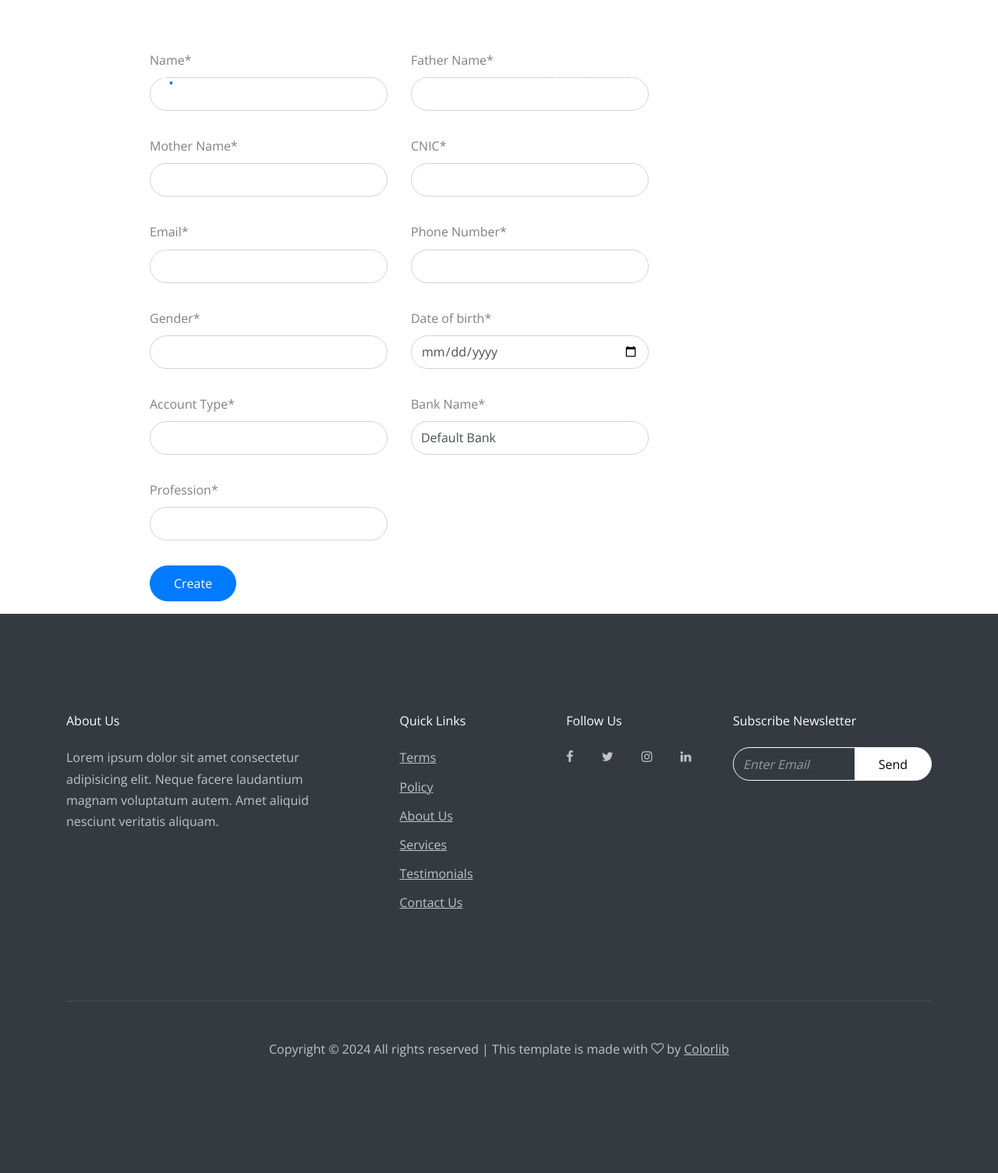
After one commit to ahsan123-png/banking-system, a Django app: template bankingApp/banking_templates/templates/openAcc.html in a window 1280 px wide. The commit adds this page. Shown: the whole page at 78% size. Run offline with Django 4.2, Linux system fonts and the light colour scheme; the template is opened without the code that fills it: values that come from a table or form of the project are taken from there, others are empty; some libraries are stand-ins or nearby versions; some web fonts are replaced.

Commit message:
update features

```diff
--- a/bankingApp/bankingApp/settings.py
+++ b/bankingApp/bankingApp/settings.py
@@ -41,7 +41,7 @@ INSTALLED_APPS = [
     'userRegistration',
     'frontend',
     'crispy_forms',
-    'crispy_bootstrap4',
+    'crispy_bootstrap5',
 
 ]
 
@@ -140,4 +140,6 @@ USE_TZ = True
 # https://docs.djangoproject.com/en/4.1/ref/settings/#default-auto-field
 
 DEFAULT_AUTO_FIELD = 'django.db.models.BigAutoField'
-CRISPY_TEMPLATE_PACK = 'bootstrap4'  # or 'bootstrap5', 'bootstrap3', 'uni_form', etc.
+# CRISPY_TEMPLATE_PACK = 'bootstrap4'  # or 'bootstrap5', 'bootstrap3', 'uni_form', etc.
+CRISPY_ALLOWED_TEMPLATE_PACKS = "bootstrap5"
+CRISPY_TEMPLATE_PACK = "bootstrap5"
--- a/bankingApp/banking_templates/templates/base.html
+++ b/bankingApp/banking_templates/templates/base.html
@@ -6,10 +6,12 @@
   <title>Finances &mdash; Website Template by Colorlib</title>
   <meta charset="utf-8">
   <meta name="viewport" content="width=device-width, initial-scale=1, shrink-to-fit=no">
-
+  <link rel="stylesheet" href="{% static 'django_datepicker/css/datepicker.css' %}">
   <link href="https://fonts.googleapis.com/css?family=Open+Sans:300,400,700" rel="stylesheet">
   <link rel="stylesheet" href="{% static "fonts/icomoon/style.css" %}">
-
+  <link rel="stylesheet" href="https://maxcdn.bootstrapcdn.com/bootstrap/4.0.0/css/bootstrap.min.css">
+  <!-- Include Datepicker CSS -->
+  <link rel="stylesheet" href="https://cdnjs.cloudflare.com/ajax/libs/bootstrap-datepicker/1.9.0/css/bootstrap-datepicker.min.css">
   <link rel="stylesheet" href="{% static "css/bootstrap.min.css" %}">
   <link rel="stylesheet" href="{% static "css/jquery-ui.css" %}">
   <link rel="stylesheet" href="{% static "css/owl.carousel.min.css" %}">
@@ -30,7 +32,7 @@
 
 <body data-spy="scroll" data-target=".site-navbar-target" data-offset="300">
 
-
+  <script src="{% static 'django_datepicker/js/datepicker.js' %}"></script>
   <div id="overlayer"></div>
   <div class="loader">
     <div class="spinner-border text-primary" role="status">
@@ -63,10 +65,10 @@
 
           <div class="col-12 col-md-10 d-none d-xl-block">
             <nav class="site-navigation position-relative text-right" role="navigation">
-              <ul class="site-menu main-menu js-clone-nav mr-auto d-none d-lg-block">
+               <ul class="site-menu main-menu js-clone-nav mr-auto d-none d-lg-block">
                 <li><a href="#home-section" class="nav-link">Home</a></li>
                 <li class="has-children">
-                  <a href="#about-section" class="nav-link">About Us</a>
+                 <!-- <a href="#about-section" class="nav-link">About Us</a>
                   <ul class="dropdown">
                     <li><a href="#team-section" class="nav-link">Team</a></li>
                     <li><a href="#pricing-section" class="nav-link">Pricing</a></li>
@@ -83,11 +85,13 @@
                       </ul>
                     </li>
                   </ul>
-                </li>
+                </li>-->
 
 
-                <li><a href="#blog-section" class="nav-link">Blog</a></li>
-                <li><a href="#contact-section" class="nav-link">Contact</a></li>
+                <li><a href="#blog-section" class="nav-link">Open Account</a></li>
+                <li><a href="#blog-section" class="nav-link">Register</a></li>
+                <li><a href="#blog-section" class="nav-link">Login</a></li>
+                <!--<li><a href="#contact-section" class="nav-link">Contact</a></li> -->
                 <li class="social"><a href="#contact-section" class="nav-link"><span class="icon-facebook"></span></a>
                 </li>
                 <li class="social"><a href="#contact-section" class="nav-link"><span class="icon-twitter"></span></a>
--- /dev/null
+++ b/bankingApp/banking_templates/templates/openAcc.html
@@ -0,0 +1,61 @@
+{% extends "base.html" %}
+{% load crispy_forms_tags %}
+{% block body %}
+<!-- we can also use {%crispy form%} just only one tag that do all work -->
+<div class="fo" style="width:50%; margin-left: 15%; margin-top: 5%;">
+    <form method="POST" action="{% url "register" %}">
+        {% csrf_token %}
+        <div class="row form-group">
+            <div class="col-md-6 mb-3 mb-md-0">
+                {{ form.name|as_crispy_field }}
+            </div>
+            <div class="col-md-6">
+                {{ form.father_name|as_crispy_field }}
+            </div>
+        </div>
+        <div class="row form-group">
+            <div class="col-md-6 mb-3 mb-md-0">
+                {{ form.mother_name|as_crispy_field }}
+            </div>
+            <div class="col-md-6">
+                {{ form.cnic|as_crispy_field }}
+            </div>
+        </div>
+        <div class="row form-group">
+            <div class="col-md-6 mb-3 mb-md-0">
+                {{ form.email|as_crispy_field }}
+            </div>
+            <div class="col-md-6">
+                {{ form.phone_number|as_crispy_field }}
+            </div>
+        </div>
+        <div class="row form-group">
+            <div class="col-md-6 mb-3 mb-md-0">
+                {{ form.gender|as_crispy_field }}
+            </div>
+            <div class="col-md-6">
+                {{ form.date_of_birth|as_crispy_field }}
+            </div>
+        </div>
+        <div class="row form-group">
+            <div class="col-md-6 mb-3 mb-md-0">
+                {{ form.account_type|as_crispy_field }}
+            </div>
+            <div class="col-md-6">
+                {{ form.bank_name|as_crispy_field }}
+            </div>
+        </div>
+        <div class="row form-group">
+            <div class="col-md-6">
+                {{ form.profession|as_crispy_field }}
+            </div>
+        </div>
+        <div class="row form-group">
+            <div class="col-md-12">
+                <input type="submit" value="Create" class="btn btn-primary btn-md text-white">
+            </div>
+        </div>
+</div>
+</form>
+</div>
+{% endblock body %}
--- a/bankingApp/frontend/form.py
+++ b/bankingApp/frontend/form.py
@@ -1,10 +1,10 @@
 from django import forms
-
+from bootstrap_datepicker_plus.widgets import DatePickerInput
 class CreateUserForm(forms.Form):
     name = forms.CharField(label='Name', max_length=100)
     father_name = forms.CharField(label='Father Name', max_length=100)
     mother_name = forms.CharField(label='Mother Name', max_length=100)
-    date_of_birth = forms.DateField(label='Date of Birth', widget=forms.SelectDateWidget)
+    date_of_birth = forms.DateField(widget=forms.DateInput(attrs={'type' : "date"}))
     profession = forms.CharField(label='Profession', max_length=100)
     account_type = forms.CharField(label='Account Type', max_length=100)
     cnic = forms.CharField(label='CNIC', max_length=15)
--- a/bankingApp/frontend/views.py
+++ b/bankingApp/frontend/views.py
@@ -29,12 +29,12 @@ def register(request):
             if response.status_code == 200:
                 return redirect('success')
             else:
-                return render(request, 'userCreate.html', {'form': form, 'error': response.json()})
+                return render(request, 'openAcc.html', {'form': form, 'error': response.json()})
         else:
             print("Form is invalid:", form.errors)  # Debug: Print form errors
     else:
         form = CreateUserForm()
-    return render(request, 'userCreate.html', {'form': form})
+    return render(request, 'openAcc.html', {'form': form})
 #============= Deposit money to bank account ==================
 def deposit_money_view(request):
     if request.method == 'POST':
@@ -93,6 +93,6 @@ def onlineTransaction(request):
 def success_view(request):
     return render(request, 'success.html')
 
-
+# ============== template views ==============
 def index(request):
     return render(request,'index.html')
```
